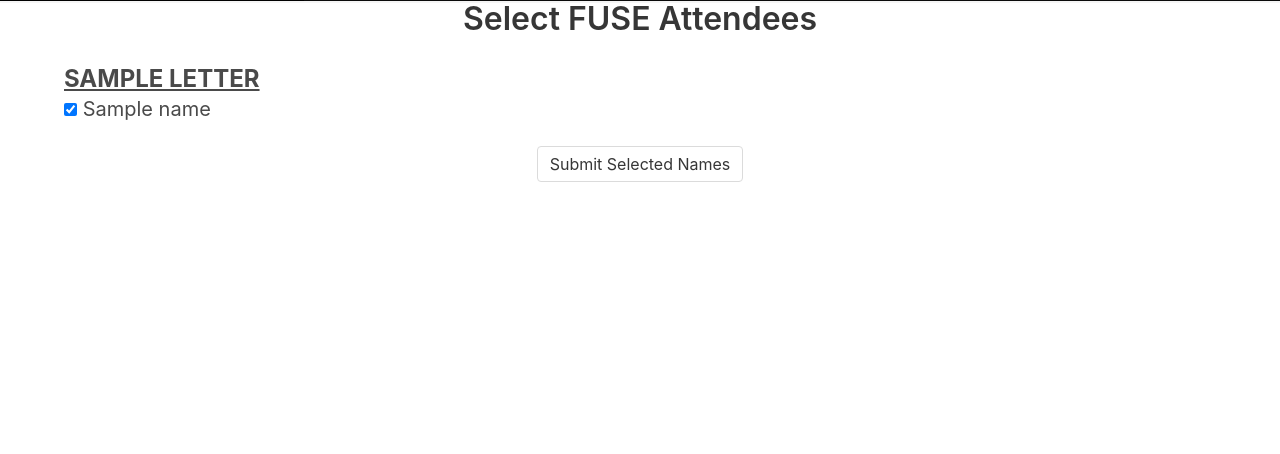
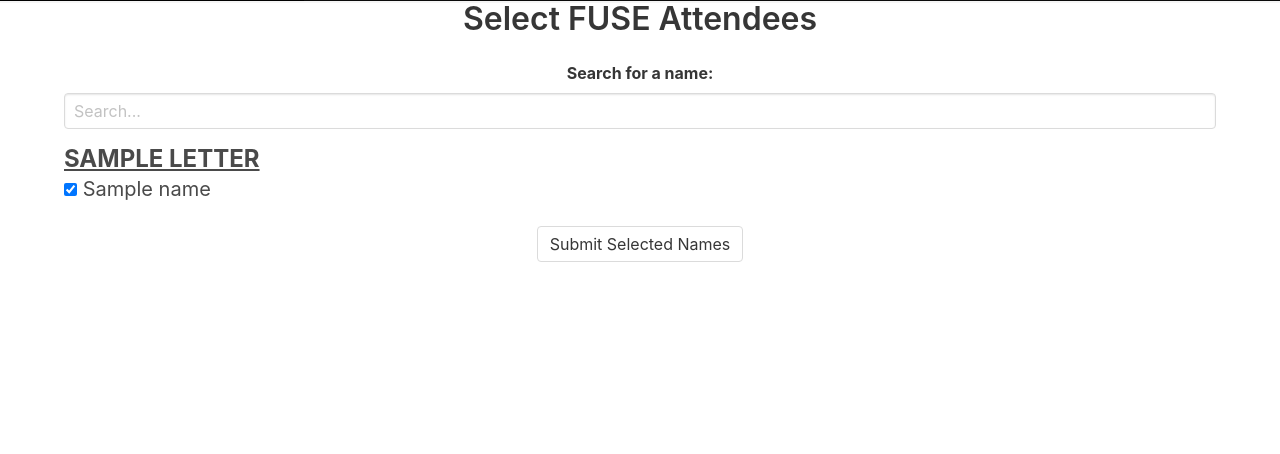
Before and after one commit to dirflash/fuse_flask, a Flask app: template templates/se_attendance.html in a window 1280 px wide; the page is wider, and only the part inside the window is pictured. Shown: the part 85-539 px from the top of that part. Run offline with Flask 3, Linux system fonts and the light colour scheme; the template is opened without the code that fills it: most values are stand-ins (such as "Sample title", 1, 10 or a date in 2020); parts of the project's set-up code (start-up, migrations or seed data) failed here and were passed over; some libraries are stand-ins or nearby versions.

Commit message:
Created search bar in se_attendance

```diff
--- a/templates/se_attendance.html
+++ b/templates/se_attendance.html
@@ -1,6 +1,14 @@
 {% extends "base.html" %} {% block title %}FUSE Attendees{% endblock %} {% block
 content %}
 <h1 class="title">Select FUSE Attendees</h1>
+
+<div class="field">
+  <label class="label">Search for a name:</label>
+  <div class="control">
+    <input class="input" type="text" id="searchBox" placeholder="Search..." />
+  </div>
+</div>
+
 <form action="{{ url_for('submit_names') }}" method="post">
   {% for letter, names in sorted_names.items() %}
   <h2
@@ -10,11 +18,11 @@ content %}
   </h2>
   <div class="columns is-multiline is-narrow">
     {% for name in names %}
-    <div class="column is-one-third">
+    <div class="column is-one-third name-column">
       <div class="field is-flex is-align-items-center is-flex-direction-column">
         <label class="checkbox is-size-5">
           <input type="checkbox" name="names" value="{{ name }}" checked />
-          {{ name }}
+          <span class="name">{{ name }}</span>
         </label>
       </div>
     </div>
@@ -30,4 +38,21 @@ content %}
     </button>
   </div>
 </form>
+
+<script>
+  document.getElementById("searchBox").addEventListener("input", function () {
+    var searchValue = this.value.toLowerCase();
+    var nameColumns = document.querySelectorAll(".name-column");
+
+    nameColumns.forEach(function (column) {
+      var name = column.querySelector(".name").textContent.toLowerCase();
+      if (name.includes(searchValue) || searchValue === "") {
+        column.style.display = "";
+      } else {
+        column.style.display = "none";
+      }
+    });
+  });
+</script>
+
 {% endblock %}
```
